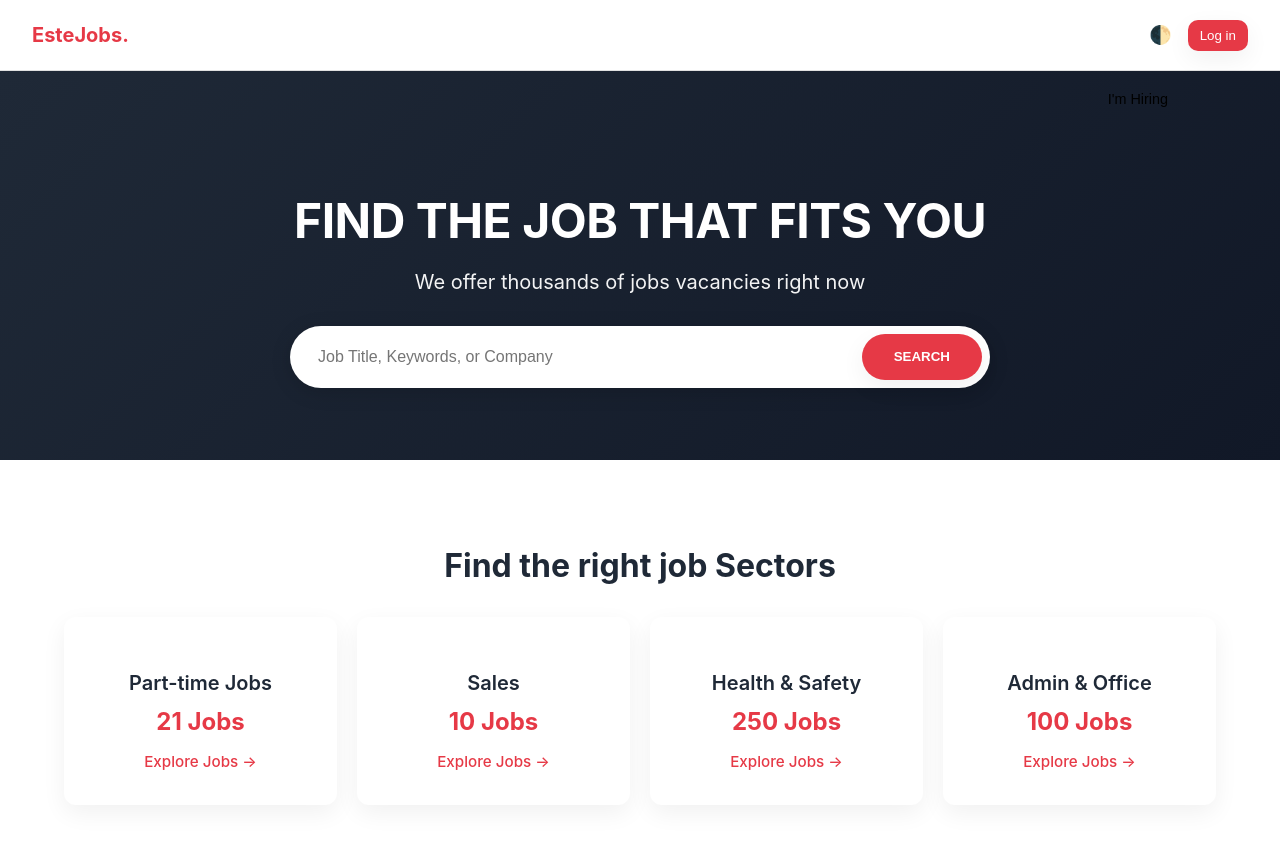
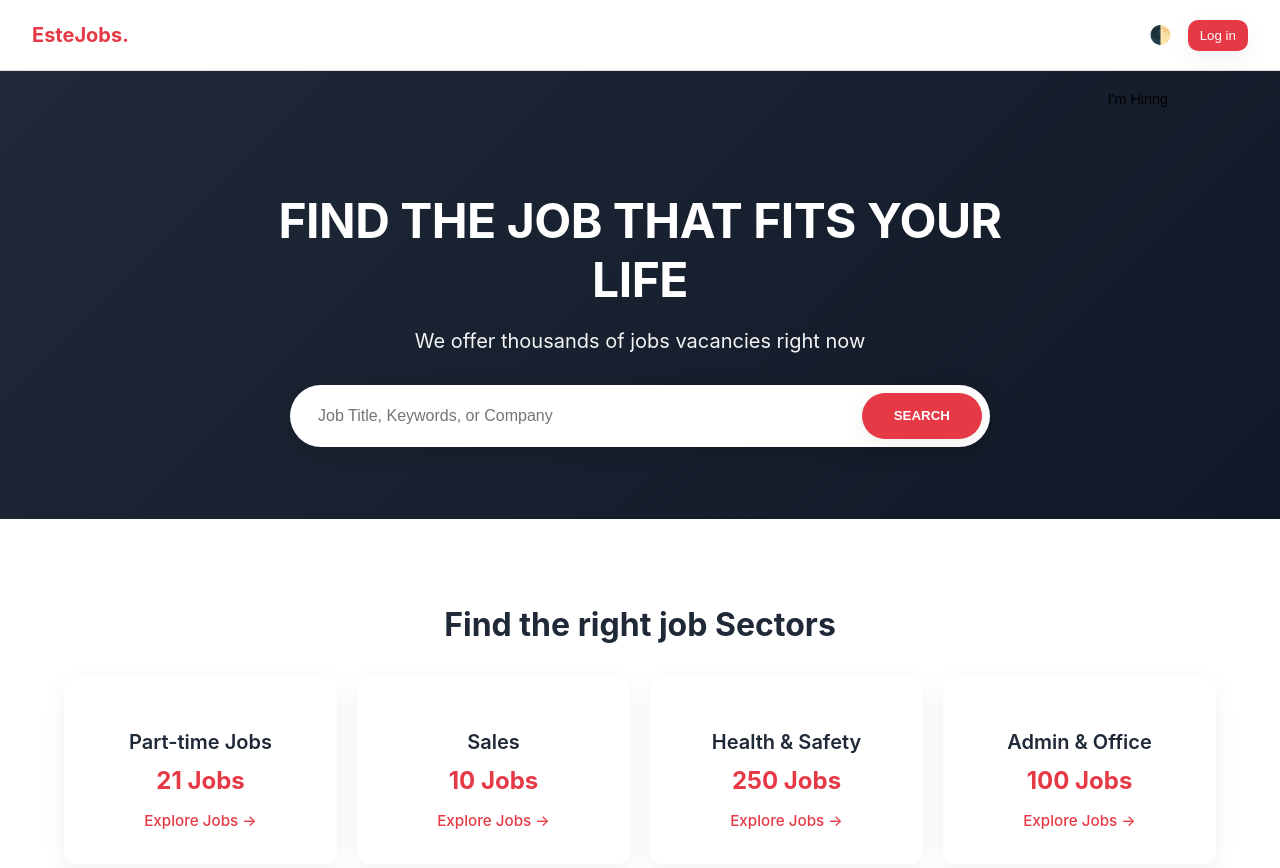
Before and after one commit to Rain21311/EsteJobs, a website: page index.html in a window 1280 px wide. Drawn offline with Linux system fonts and the light colour scheme.

Commit message:
Update index.html

```diff
--- a/index.html
+++ b/index.html
@@ -25,7 +25,7 @@
       </div>
       <section class="job-board-hero">
         <div class="hero-content">
-          <h1> FIND THE JOB THAT FITS YOU</h1>
+          <h1> FIND THE JOB THAT FITS YOUR LIFE</h1>
           <p class="hero-sub">We offer thousands of jobs vacancies right now</p>
           <form id="heroSearchForm" class="hero-search-form">
             <input id="heroSearchInput" type="text" placeholder="Job Title, Keywords, or Company" />
```
